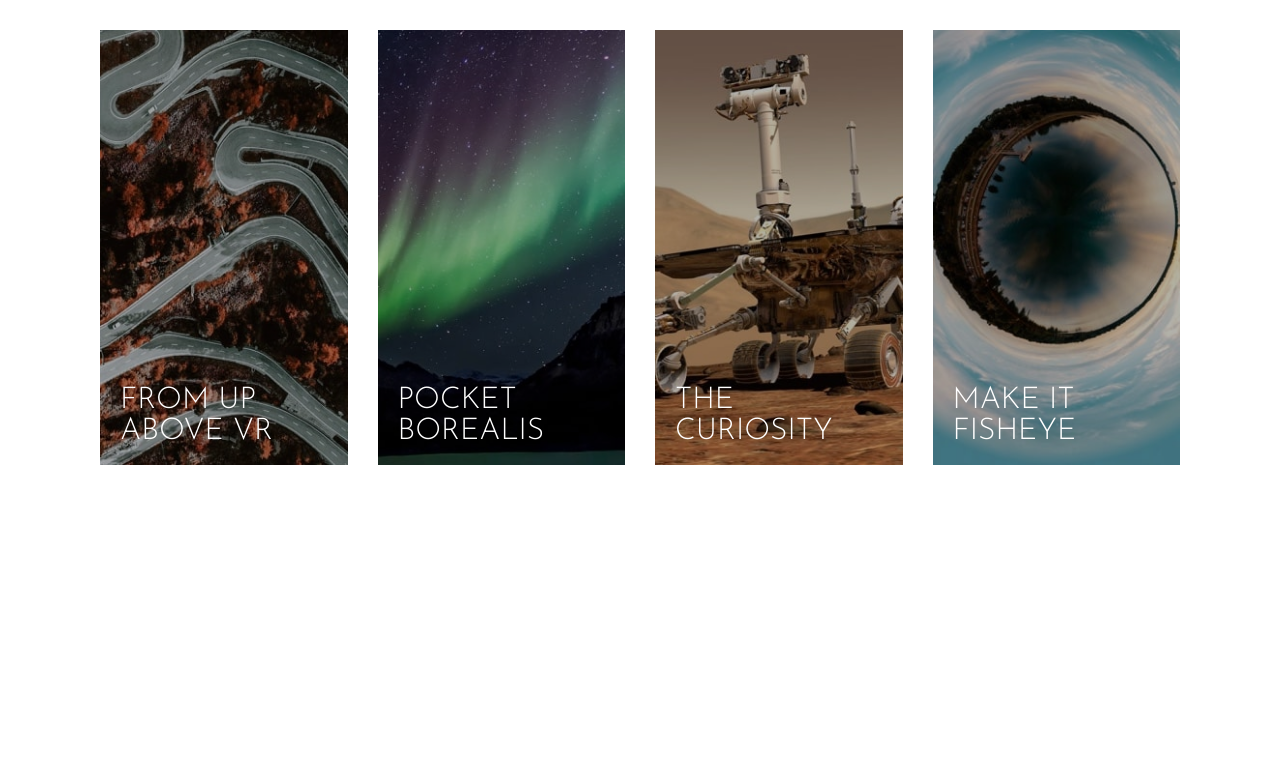
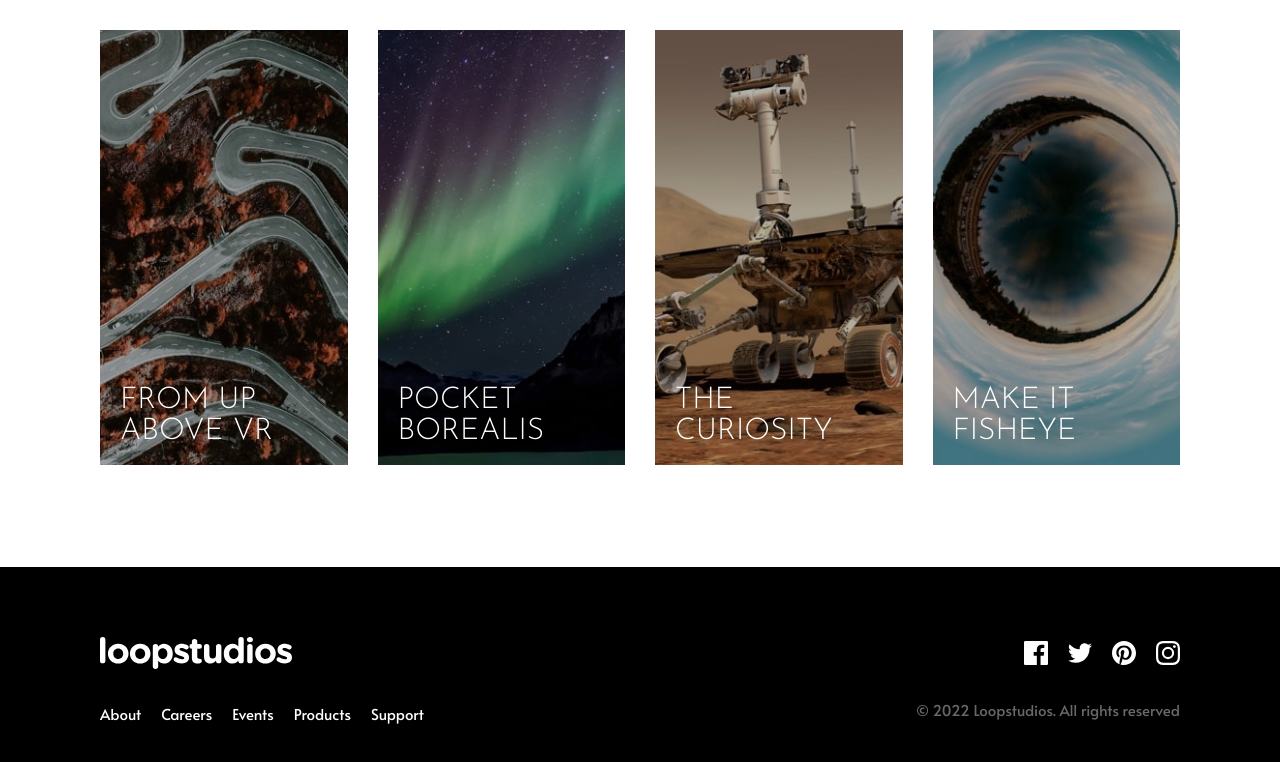
Before and after one commit to musikhood/loopstudios, a React (Create React App) app: page / in a window 1280 px wide. Shown: the part 1843-2605 px from the top of the page. Before the commit the page ends 2410 px from the top, so only its background shows below. Built offline with nearby package versions, Linux system fonts and the light colour scheme.

Commit message:
Add Footer

```diff
--- a/src/App.js
+++ b/src/App.js
@@ -2,6 +2,7 @@ import React from "react";
 import About from "./containers/About/About";
 import Header from "./containers/Header/Header";
 import Creations from "./containers/Creations/Creations";
+import Footer from "./containers/Footer/Footer";
 
 function App() {
   return (
@@ -9,6 +10,7 @@ function App() {
       <Header />
       <About />
       <Creations />
+      <Footer />
     </div>
   );
 }
--- a/src/components/Gallery/Gallery.js
+++ b/src/components/Gallery/Gallery.js
@@ -3,14 +3,14 @@ import React, { useState, useEffect } from "react";
 function Gallery({ imageMobile, imageDesktop, about }) {
   const [scaleImg, setScaleImg] = useState(false);
   useEffect(() => {
-    if (window.innerWidth > 800) {
+    if (window.innerWidth > 799) {
       setScaleImg(true);
     } else {
       setScaleImg(false);
     }
   }, []);
   window.addEventListener("resize", () => {
-    if (window.innerWidth > 800) {
+    if (window.innerWidth > 799) {
       setScaleImg(true);
     } else {
       setScaleImg(false);
--- a/src/containers/About/about.scss
+++ b/src/containers/About/about.scss
@@ -48,7 +48,7 @@
   }
   &__p {
     font-size: 1.5rem;
-    padding: 0 1rem;
+    padding: 0 3rem;
     line-height: 1.5;
     font-weight: bold;
     color: var(--very-dark-grey);
--- a/src/containers/Creations/Creations.js
+++ b/src/containers/Creations/Creations.js
@@ -72,14 +72,14 @@ const pictures = [
 function Creations() {
   const [screenSize, setScreenSize] = useState(false);
   useEffect(() => {
-    if (window.innerWidth > 800) {
+    if (window.innerWidth > 799) {
       setScreenSize(false);
     } else {
       setScreenSize(true);
     }
   }, []);
   window.addEventListener("resize", () => {
-    if (window.innerWidth > 800) {
+    if (window.innerWidth > 799) {
       setScreenSize(false);
     } else {
       setScreenSize(true);
--- a/src/containers/Creations/creations.scss
+++ b/src/containers/Creations/creations.scss
@@ -27,6 +27,11 @@
     color: var(--black);
     text-decoration: none;
     transition: all 0.2s;
+    &--mobile {
+      padding: 1rem 4rem;
+      font-size: 1.7rem;
+      margin-top: 1rem;
+    }
     &:hover {
       background-color: var(--black);
       color: var(--white);
--- /dev/null
+++ b/src/containers/Footer/Footer.js
@@ -0,0 +1,51 @@
+import React from "react";
+import "./footer.scss";
+import logo from "../../images/logo.svg";
+import fb from "../../images/icon-facebook.svg";
+import tw from "../../images/icon-twitter.svg";
+import pt from "../../images/icon-pinterest.svg";
+import insta from "../../images/icon-instagram.svg";
+
+function Footer() {
+  return (
+    <footer className="footer">
+      <div className="footer__container">
+        <div className="footer__content-a">
+          <div className="footer__logo-box">
+            <img src={logo} alt="logo" className="footer__logo" />
+          </div>
+          <div className="footer__nav">
+            <ul>
+              <li>About</li>
+              <li>Careers</li>
+              <li>Events</li>
+              <li>Products</li>
+              <li>Support</li>
+            </ul>
+          </div>
+        </div>
+        <div className="footer__content-b">
+          <div className="footer__social-media">
+            <div className="footer__image-box">
+              <img src={fb} alt="fb" className="footer__img" />
+            </div>
+            <div className="footer__image-box">
+              <img src={tw} alt="tw" className="footer__img" />
+            </div>
+            <div className="footer__image-box">
+              <img src={pt} alt="pt" className="footer__img" />
+            </div>
+            <div className="footer__image-box">
+              <img src={insta} alt="insta" className="footer__img" />
+            </div>
+          </div>
+          <div className="footer__copyright">
+            &copy; 2022 Loopstudios. All rights reserved
+          </div>
+        </div>
+      </div>
+    </footer>
+  );
+}
+
+export default Footer;
--- /dev/null
+++ b/src/containers/Footer/footer.scss
@@ -0,0 +1,101 @@
+.footer {
+  background-color: var(--black);
+  padding: 7rem 0;
+  color: var(--white);
+  font-size: 1.5rem;
+  font-family: var(--secondary-font);
+
+  &__container {
+    max-width: 32rem;
+    margin: 0 auto;
+    text-align: center;
+    display: flex;
+    flex-direction: column;
+    @media screen and (min-width: 800px) {
+      max-width: 144rem;
+      flex-direction: row;
+      justify-content: space-between;
+      align-items: center;
+      padding: 0 10rem;
+    }
+  }
+  &__logo-box {
+    margin-bottom: 3rem;
+  }
+  &__image-box {
+    cursor: pointer;
+    position: relative;
+    width: min-content;
+    align-self: center;
+    &::after {
+      content: "";
+      display: block;
+      position: absolute;
+      bottom: -1rem;
+      left: 50%;
+      width: 0;
+      height: 3px;
+      transform: translateX(-50%);
+      background-color: currentColor;
+      transition: width 0.2s;
+    }
+    &:hover::after {
+      width: 100%;
+    }
+  }
+  &__nav {
+    ul {
+      list-style: none;
+      display: flex;
+      flex-direction: column;
+      gap: 2rem;
+      @media screen and (min-width: 800px) {
+        flex-direction: row;
+      }
+      li {
+        cursor: pointer;
+        position: relative;
+        width: min-content;
+        align-self: center;
+        &::after {
+          content: "";
+          display: block;
+          position: absolute;
+          bottom: -1rem;
+          left: 50%;
+          width: 0;
+          height: 3px;
+          transform: translateX(-50%);
+          background-color: currentColor;
+          transition: width 0.2s;
+        }
+        &:hover::after {
+          width: 50%;
+        }
+      }
+    }
+  }
+  &__social-media {
+    display: flex;
+    justify-content: center;
+    align-items: center;
+    gap: 2rem;
+    margin-top: 5rem;
+    @media screen and (min-width: 800px) {
+      margin-top: 0;
+      justify-content: flex-end;
+    }
+  }
+  &__copyright {
+    margin-top: 3rem;
+    color: var(--very-dark-grey);
+  }
+  @media screen and (min-width: 800px) {
+    &__content-a {
+      text-align: left;
+    }
+    &__content-b {
+      text-align: right;
+    }
+  }
+}
```
